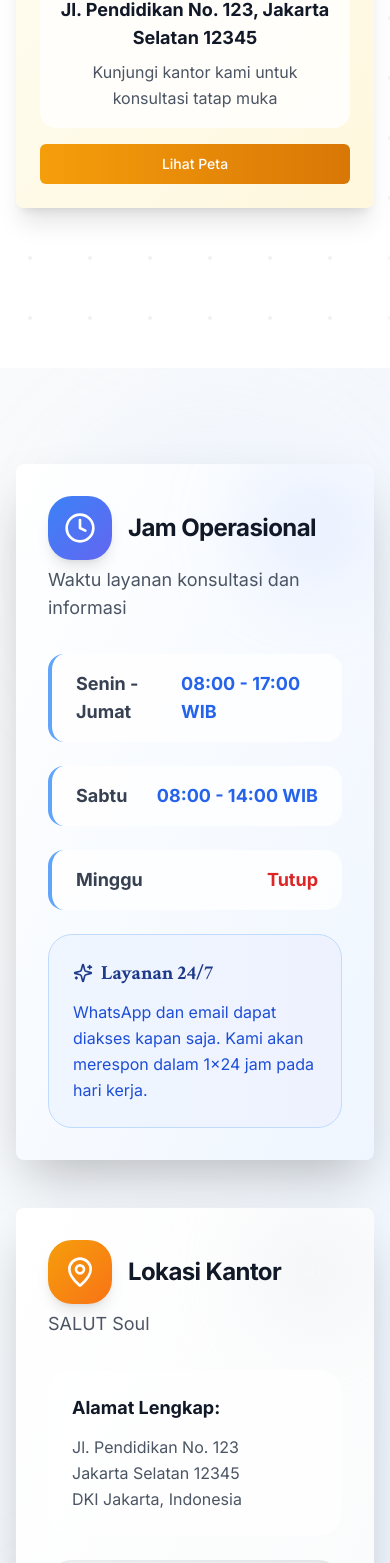
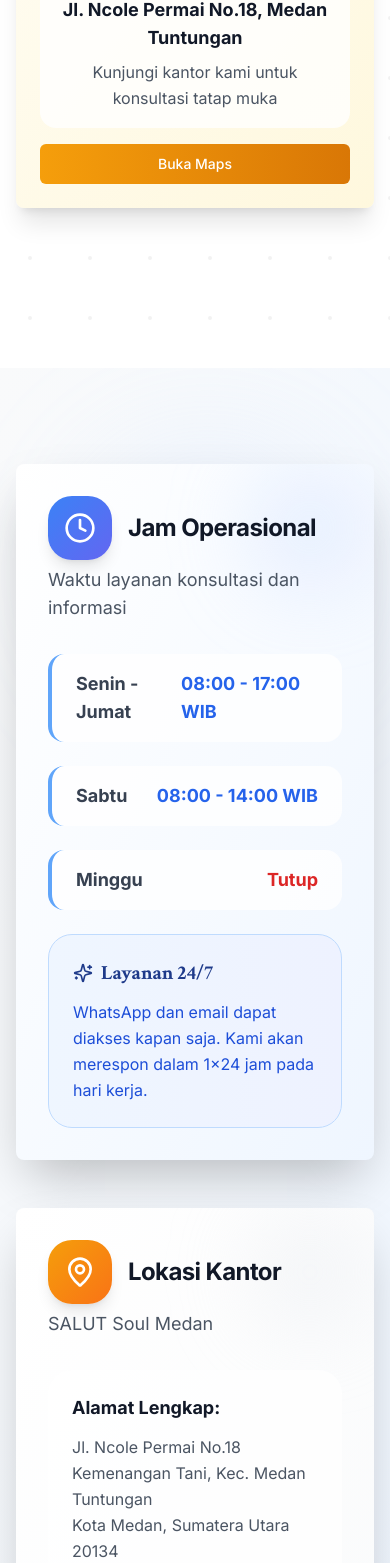
Before and after one commit to edi39z/salut-soul, a Next.js app: page /kontak in a window 390 px wide. Shown: the part 2313-3876 px from the top of the page. Built offline with nearby package versions, Linux system fonts and the light colour scheme.

Commit message:
add location

```diff
--- a/app/kontak/page.tsx
+++ b/app/kontak/page.tsx
@@ -2,7 +2,6 @@
 "use client"
 
 import type React from "react"
-
 import { useState } from "react"
 import { Navbar } from "@/components/ui/navbar"
 import { Footer } from "@/components/ui/footer"
@@ -161,10 +160,10 @@ export default function KontakPage() {
     {
       icon: MapPin,
       title: "Alamat",
-      content: "Jl. Pendidikan No. 123, Jakarta Selatan 12345",
+      content: "Jl. Ncole Permai No.18, Medan Tuntungan",
       description: "Kunjungi kantor kami untuk konsultasi tatap muka",
-      action: "#",
-      actionText: "Lihat Peta",
+      action: "https://maps.app.goo.gl/dUmmZ3b3CvDH35MP6",
+      actionText: "Buka Maps",
       color: "from-amber-500 to-amber-600",
       bgColor: "bg-gradient-to-br from-amber-50 to-amber-100",
     },
@@ -179,12 +178,10 @@ export default function KontakPage() {
         {/* Animated Background */}
         <div className="absolute inset-0">
           <div className="absolute inset-0 bg-gradient-to-br from-blue-50 via-indigo-50 to-purple-50"></div>
-
           {/* Geometric Patterns */}
           <div className="absolute top-20 left-10 w-72 h-72 bg-gradient-to-br from-blue-200/30 to-indigo-200/30 rounded-full blur-3xl animate-pulse"></div>
           <div className="absolute bottom-20 right-10 w-96 h-96 bg-gradient-to-br from-purple-200/30 to-pink-200/30 rounded-full blur-3xl animate-pulse delay-1000"></div>
           <div className="absolute top-1/2 left-1/2 transform -translate-x-1/2 -translate-y-1/2 w-64 h-64 bg-gradient-to-br from-indigo-200/20 to-purple-200/20 rounded-full blur-2xl animate-pulse delay-500"></div>
-
           {/* Floating Elements */}
           <div className="absolute top-32 right-1/4 animate-bounce delay-300">
             <div className="w-8 h-8 bg-gradient-to-br from-blue-400 to-indigo-500 rounded-lg rotate-45 opacity-60"></div>
@@ -193,7 +190,6 @@ export default function KontakPage() {
             <div className="w-6 h-6 bg-gradient-to-br from-purple-400 to-pink-500 rounded-full opacity-60"></div>
           </div>
         </div>
-
         <div className="container mx-auto px-4 relative z-10">
           <div className="max-w-5xl mx-auto text-center">
             <motion.div
@@ -207,7 +203,6 @@ export default function KontakPage() {
                 Hubungi Kami
               </Badge>
             </motion.div>
-
             <motion.h1
               initial={{ opacity: 0, y: 30 }}
               animate={{ opacity: 1, y: 0 }}
@@ -219,7 +214,6 @@ export default function KontakPage() {
                 Terhubung
               </span>
             </motion.h1>
-
             <motion.p
               initial={{ opacity: 0, y: 30 }}
               animate={{ opacity: 1, y: 0 }}
@@ -244,7 +238,6 @@ export default function KontakPage() {
             }}
           ></div>
         </div>
-
         <div className="container mx-auto px-4 relative z-10">
           <div className="max-w-6xl mx-auto">
             <div className="text-center mb-20">
@@ -259,7 +252,6 @@ export default function KontakPage() {
                 Pilih cara yang paling nyaman untuk Anda berkomunikasi dengan tim SALUT Soul
               </p>
             </div>
-
             <div className="grid grid-cols-1 md:grid-cols-2 lg:grid-cols-4 gap-8 mb-16">
               {contactInfo.map((info, index) => (
                 <Card
@@ -286,7 +278,7 @@ export default function KontakPage() {
                     >
                       <a
                         href={info.action}
-                        target={info.title === "WhatsApp" ? "_blank" : "_self"}
+                        target={info.title === "WhatsApp" || info.title === "Alamat" ? "_blank" : "_self"}
                         rel="noopener noreferrer"
                       >
                         {info.actionText}
@@ -305,7 +297,6 @@ export default function KontakPage() {
         {/* Background Elements */}
         <div className="absolute top-20 left-20 w-64 h-64 bg-gradient-to-br from-blue-200/20 to-indigo-200/20 rounded-full blur-3xl"></div>
         <div className="absolute bottom-20 right-20 w-80 h-80 bg-gradient-to-br from-purple-200/20 to-pink-200/20 rounded-full blur-3xl"></div>
-
         <div className="container mx-auto px-4 relative z-10">
           <div className="max-w-6xl mx-auto">
             <div className="grid grid-cols-1 lg:grid-cols-2 gap-12">
@@ -337,7 +328,6 @@ export default function KontakPage() {
                       <span className={`${schedule.color} font-bold text-lg`}>{schedule.time}</span>
                     </div>
                   ))}
-
                   <div className="mt-8 p-6 bg-gradient-to-r from-blue-50 to-indigo-50 rounded-2xl border border-blue-200">
                     <h4 className="font-bold text-blue-900 text-xl mb-3 flex items-center">
                       <Sparkles className="w-5 h-5 mr-2" />
@@ -360,37 +350,41 @@ export default function KontakPage() {
                     </div>
                     <span className="font-bold text-gray-900">Lokasi Kantor</span>
                   </CardTitle>
-                  <CardDescription className="text-gray-600 text-lg mt-2">SALUT Soul</CardDescription>
+                  <CardDescription className="text-gray-600 text-lg mt-2">SALUT Soul Medan</CardDescription>
                 </CardHeader>
                 <CardContent className="relative z-10 p-8 pt-0">
                   <div className="space-y-6">
                     <div className="bg-white/80 p-6 rounded-2xl">
                       <p className="font-bold text-gray-900 text-lg mb-3">Alamat Lengkap:</p>
                       <p className="text-gray-600 leading-relaxed">
-                        Jl. Pendidikan No. 123
+                        Jl. Ncole Permai No.18
                         <br />
-                        Jakarta Selatan 12345
+                        Kemenangan Tani, Kec. Medan Tuntungan
                         <br />
-                        DKI Jakarta, Indonesia
+                        Kota Medan, Sumatera Utara 20134
                       </p>
                     </div>
-
                     {/* Map Placeholder */}
-                    <div className="w-full h-64 bg-gradient-to-br from-gray-100 to-gray-200 rounded-2xl flex items-center justify-center shadow-inner">
+                    <div
+                      className="w-full h-64 bg-gradient-to-br from-gray-100 to-gray-200 rounded-2xl flex items-center justify-center shadow-inner cursor-pointer hover:shadow-lg transition-shadow duration-300"
+                      onClick={() => window.open("https://maps.app.goo.gl/dUmmZ3b3CvDH35MP6", "_blank")}
+                    >
                       <div className="text-center">
                         <div className="w-20 h-20 bg-gradient-to-br from-amber-500 to-orange-500 rounded-2xl flex items-center justify-center mx-auto mb-4 shadow-lg">
                           <MapPin className="w-10 h-10 text-white" />
                         </div>
-                        <p className="text-gray-600 font-semibold text-lg mb-2">Google Maps</p>
+                        <p className="text-gray-600 font-semibold text-lg mb-2">Klik untuk membuka Google Maps</p>
                         <p className="text-sm text-gray-500">
-                          Peta lokasi akan ditampilkan di sini
+                          Jl. Ncole Permai No.18
                           <br />
-                          untuk memudahkan navigasi
+                          Medan Tuntungan, Medan
                         </p>
                       </div>
                     </div>
-
-                    <Button className="w-full bg-gradient-to-r from-amber-500 to-orange-500 hover:from-amber-600 hover:to-orange-600 text-white shadow-lg hover:shadow-xl transition-all duration-300">
+                    <Button
+                      className="w-full bg-gradient-to-r from-amber-500 to-orange-500 hover:from-amber-600 hover:to-orange-600 text-white shadow-lg hover:shadow-xl transition-all duration-300"
+                      onClick={() => window.open("https://maps.app.goo.gl/dUmmZ3b3CvDH35MP6", "_blank")}
+                    >
                       <MapPin className="w-4 h-4 mr-2" />
                       Buka di Google Maps
                     </Button>
@@ -418,7 +412,6 @@ export default function KontakPage() {
                 Punya pertanyaan? Kirim pesan kepada kami dan tim akan segera merespon
               </p>
             </div>
-
             <Card className="border-0 shadow-2xl bg-gradient-to-br from-white to-purple-50 overflow-hidden">
               <CardContent className="p-12">
                 <form onSubmit={handleSubmit} className="space-y-8">
@@ -427,30 +420,65 @@ export default function KontakPage() {
                       <Label htmlFor="name" className="block text-lg font-semibold text-gray-700 mb-3">
                         Nama Lengkap *
                       </Label>
-                      <Input type="text" id="name" name="name" />
+                      <Input
+                        type="text"
+                        id="name"
+                        name="name"
+                        value={formData.name}
+                        onChange={handleInputChange}
+                        className={errors.name ? "border-red-500" : ""}
+                      />
+                      {errors.name && <p className="text-red-500 text-sm mt-1">{errors.name}</p>}
                     </div>
                     <div>
                       <Label htmlFor="email" className="block text-lg font-semibold text-gray-700 mb-3">
                         Email *
                       </Label>
-                      <Input type="email" id="email" name="email" />
+                      <Input
+                        type="email"
+                        id="email"
+                        name="email"
+                        value={formData.email}
+                        onChange={handleInputChange}
+                        className={errors.email ? "border-red-500" : ""}
+                      />
+                      {errors.email && <p className="text-red-500 text-sm mt-1">{errors.email}</p>}
                     </div>
+                  </div>
+                  <div className="grid grid-cols-1 md:grid-cols-2 gap-8">
                     <div>
                       <Label htmlFor="phone" className="block text-lg font-semibold text-gray-700 mb-3">
                         Nomor HP *
                       </Label>
-                      <Input type="text" id="phone" name="phone" />
+                      <Input
+                        type="text"
+                        id="phone"
+                        name="phone"
+                        value={formData.phone}
+                        onChange={handleInputChange}
+                        className={errors.phone ? "border-red-500" : ""}
+                      />
+                      {errors.phone && <p className="text-red-500 text-sm mt-1">{errors.phone}</p>}
                     </div>
                     <div>
                       <Label htmlFor="message" className="block text-lg font-semibold text-gray-700 mb-3">
                         Pesan *
                       </Label>
-                      <Textarea id="message" name="message" rows={4} />
+                      <Textarea
+                        id="message"
+                        name="message"
+                        rows={4}
+                        value={formData.message}
+                        onChange={handleInputChange}
+                        className={errors.message ? "border-red-500" : ""}
+                      />
+                      {errors.message && <p className="text-red-500 text-sm mt-1">{errors.message}</p>}
                     </div>
                   </div>
                   <Button
                     type="submit"
-                    className="w-full bg-gradient-to-r from-blue-500 to-indigo-500 text-white shadow-lg hover:shadow-xl transition-all duration-300"
+                    disabled={isSubmitting}
+                    className="w-full bg-gradient-to-r from-blue-500 to-indigo-500 text-white shadow-lg hover:shadow-xl transition-all duration-300 disabled:opacity-50"
                   >
                     {isSubmitting ? (
                       <div className="flex items-center justify-center">
--- a/app/tentang/page.tsx
+++ b/app/tentang/page.tsx
@@ -27,12 +27,10 @@ export default function TentangPage() {
         {/* Animated Background */}
         <div className="absolute inset-0">
           <div className="absolute inset-0 bg-gradient-to-br from-amber-50 via-orange-50 to-red-50"></div>
-
           {/* Geometric Patterns */}
           <div className="absolute top-20 left-10 w-72 h-72 bg-gradient-to-br from-amber-200/30 to-orange-200/30 rounded-full blur-3xl animate-pulse"></div>
           <div className="absolute bottom-20 right-10 w-96 h-96 bg-gradient-to-br from-orange-200/30 to-red-200/30 rounded-full blur-3xl animate-pulse delay-1000"></div>
           <div className="absolute top-1/2 left-1/2 transform -translate-x-1/2 -translate-y-1/2 w-64 h-64 bg-gradient-to-br from-yellow-200/20 to-amber-200/20 rounded-full blur-2xl animate-pulse delay-500"></div>
-
           {/* Floating Elements */}
           <div className="absolute top-32 right-1/4 animate-bounce delay-300">
             <div className="w-8 h-8 bg-gradient-to-br from-amber-400 to-orange-500 rounded-lg rotate-45 opacity-60"></div>
@@ -41,8 +39,7 @@ export default function TentangPage() {
             <div className="w-6 h-6 bg-gradient-to-br from-orange-400 to-red-500 rounded-full opacity-60"></div>
           </div>
         </div>
-
-        <div className="container-academic relative z-10">
+        <div className="container mx-auto px-4 relative z-10">
           <div className="max-w-5xl mx-auto text-center">
             <motion.div
               initial={{ opacity: 0, y: 30 }}
@@ -55,7 +52,6 @@ export default function TentangPage() {
                 Tentang Kami
               </Badge>
             </motion.div>
-
             <motion.h1
               initial={{ opacity: 0, y: 30 }}
               animate={{ opacity: 1, y: 0 }}
@@ -67,7 +63,6 @@ export default function TentangPage() {
                 SALUT Soul
               </span>
             </motion.h1>
-
             <motion.p
               initial={{ opacity: 0, y: 30 }}
               animate={{ opacity: 1, y: 0 }}
@@ -92,8 +87,7 @@ export default function TentangPage() {
               }}
             ></div>
           </div>
-
-          <div className="container-academic relative z-10">
+          <div className="container mx-auto px-4 relative z-10">
             <div className="max-w-6xl mx-auto">
               <div className="text-center mb-16">
                 <Badge className="inline-flex items-center px-4 py-2 bg-blue-100 text-blue-800 text-sm font-medium rounded-full mb-6">
@@ -104,7 +98,6 @@ export default function TentangPage() {
                   Apa itu <span className="text-blue-600">Universitas Terbuka?</span>
                 </h2>
               </div>
-
               <div className="grid grid-cols-1 lg:grid-cols-2 gap-12 items-center">
                 <div className="space-y-6">
                   <div className="prose prose-lg max-w-none text-gray-600">
@@ -119,7 +112,6 @@ export default function TentangPage() {
                     </p>
                   </div>
                 </div>
-
                 <div className="grid grid-cols-2 gap-6">
                   {[
                     { icon: Users, title: "600,000+", desc: "Mahasiswa Aktif", color: "from-blue-500 to-blue-600" },
@@ -153,8 +145,7 @@ export default function TentangPage() {
           {/* Background Elements */}
           <div className="absolute top-20 left-20 w-64 h-64 bg-gradient-to-br from-blue-200/20 to-indigo-200/20 rounded-full blur-3xl"></div>
           <div className="absolute bottom-20 right-20 w-80 h-80 bg-gradient-to-br from-indigo-200/20 to-purple-200/20 rounded-full blur-3xl"></div>
-
-          <div className="container-academic relative z-10">
+          <div className="container mx-auto px-4 relative z-10">
             <div className="max-w-4xl mx-auto text-center">
               <Badge className="inline-flex items-center px-4 py-2 bg-gradient-to-r from-blue-100 to-indigo-100 text-blue-800 text-sm font-medium rounded-full mb-8">
                 <Target className="w-4 h-4 mr-2" />
@@ -183,7 +174,7 @@ export default function TentangPage() {
       {/* About SALUT Soul Section */}
       <AnimatedSection>
         <section className="py-20 bg-white relative overflow-hidden">
-          <div className="container-academic relative z-10">
+          <div className="container mx-auto px-4 relative z-10">
             <div className="max-w-4xl mx-auto text-center">
               <Badge className="inline-flex items-center px-4 py-2 bg-gradient-to-r from-amber-100 to-orange-100 text-amber-800 text-sm font-medium rounded-full mb-8">
                 <Star className="w-4 h-4 mr-2" />
@@ -211,14 +202,13 @@ export default function TentangPage() {
       {/* Vision Mission Section */}
       <AnimatedSection>
         <section className="py-20 bg-gradient-to-br from-slate-50 to-gray-100 relative overflow-hidden">
-          <div className="container-academic relative z-10">
+          <div className="container mx-auto px-4 relative z-10">
             <div className="max-w-6xl mx-auto">
               <div className="text-center mb-16">
                 <h2 className={cn("text-4xl md:text-5xl font-bold text-gray-900 mb-6", fontHeading.className)}>
                   Visi & <span className="text-emerald-600">Misi SALUT Soul</span>
                 </h2>
               </div>
-
               <div className="grid grid-cols-1 lg:grid-cols-2 gap-8">
                 <Card className="border-0 shadow-2xl hover:shadow-3xl transition-all duration-500 transform hover:-translate-y-2 bg-gradient-to-br from-amber-50 to-orange-50 overflow-hidden relative">
                   <div className="absolute top-0 right-0 w-32 h-32 bg-gradient-to-br from-amber-200/30 to-orange-200/30 rounded-full blur-2xl"></div>
@@ -238,7 +228,6 @@ export default function TentangPage() {
                     </p>
                   </CardContent>
                 </Card>
-
                 <Card className="border-0 shadow-2xl hover:shadow-3xl transition-all duration-500 transform hover:-translate-y-2 bg-gradient-to-br from-emerald-50 to-teal-50 overflow-hidden relative">
                   <div className="absolute top-0 right-0 w-32 h-32 bg-gradient-to-br from-emerald-200/30 to-teal-200/30 rounded-full blur-2xl"></div>
                   <CardHeader className="relative z-10 pb-6">
@@ -280,8 +269,7 @@ export default function TentangPage() {
             <div className="absolute bottom-20 right-20 w-48 h-48 border border-white/10 rounded-full"></div>
             <div className="absolute top-1/2 left-1/2 transform -translate-x-1/2 -translate-y-1/2 w-96 h-96 border border-white/5 rounded-full"></div>
           </div>
-
-          <div className="container-academic relative z-10">
+          <div className="container mx-auto px-4 relative z-10">
             <div className="max-w-7xl mx-auto">
               <div className="text-center mb-16">
                 <h2 className={cn("text-4xl md:text-5xl font-bold text-white mb-4", fontHeading.className)}>
@@ -289,7 +277,6 @@ export default function TentangPage() {
                 </h2>
                 <div className="w-24 h-1 bg-gradient-to-r from-amber-400 to-orange-500 mx-auto rounded-full"></div>
               </div>
-
               <Card className="border-0 shadow-2xl bg-white overflow-hidden">
                 <CardContent className="p-0">
                   <div className="grid grid-cols-1 lg:grid-cols-5">
@@ -310,14 +297,12 @@ export default function TentangPage() {
                         </div>
                       </div>
                     </div>
-
                     {/* Content Section */}
                     <div className="lg:col-span-3 p-12 bg-gradient-to-br from-white to-gray-50">
                       <div className="h-full flex flex-col justify-center">
                         <div className="mb-8">
                           <Quote className="w-16 h-16 text-amber-500 opacity-60" />
                         </div>
-
                         <blockquote className="text-2xl md:text-3xl text-gray-800 leading-relaxed font-medium mb-8 relative">
                           <span className="text-6xl text-amber-500 absolute -top-6 -left-4 font-serif opacity-30">
                             "
@@ -328,7 +313,6 @@ export default function TentangPage() {
                             membantu Anda meraih impian pendidikan tinggi yang berkualitas dan terjangkau.
                           </span>
                         </blockquote>
-
                         <div className="bg-amber-50 border-l-4 border-amber-400 p-6 mb-8 rounded-r-lg">
                           <p className="text-lg text-gray-700 italic">
                             "Mari bersama-sama membangun masa depan yang lebih cerah melalui pendidikan yang berkualitas
@@ -348,7 +332,7 @@ export default function TentangPage() {
       {/* Location Section */}
       <AnimatedSection>
         <section className="py-20 bg-gradient-to-br from-gray-50 to-blue-50 relative overflow-hidden">
-          <div className="container-academic relative z-10">
+          <div className="container mx-auto px-4 relative z-10">
             <div className="max-w-6xl mx-auto">
               <div className="text-center mb-16">
                 <Badge className="inline-flex items-center px-4 py-2 bg-gradient-to-r from-blue-100 to-indigo-100 text-blue-800 text-sm font-medium rounded-full mb-6">
@@ -359,7 +343,6 @@ export default function TentangPage() {
                   Kunjungi <span className="text-blue-600">Kantor Kami</span>
                 </h2>
               </div>
-
               <div className="grid grid-cols-1 lg:grid-cols-2 gap-8">
                 <Card className="border-0 shadow-xl hover:shadow-2xl transition-all duration-500 transform hover:-translate-y-2 bg-gradient-to-br from-white to-blue-50 overflow-hidden relative">
                   <div className="absolute top-0 right-0 w-32 h-32 bg-gradient-to-br from-blue-200/30 to-indigo-200/30 rounded-full blur-2xl"></div>
@@ -376,17 +359,16 @@ export default function TentangPage() {
                       <div className="flex items-start space-x-4 p-4 bg-white/60 rounded-xl">
                         <MapPin className="w-5 h-5 text-blue-500 mt-1 flex-shrink-0" />
                         <div>
-                          <p className="font-bold text-gray-900 text-lg">SALUT Soul Jakarta</p>
+                          <p className="font-bold text-gray-900 text-lg">SALUT Soul Medan</p>
                           <p className="text-gray-600">
-                            Jl. Pendidikan No. 123
+                            Jl. Ncole Permai No.18
                             <br />
-                            Jakarta Selatan 12345
+                            Kemenangan Tani, Kec. Medan Tuntungan
                             <br />
-                            DKI Jakarta, Indonesia
+                            Kota Medan, Sumatera Utara 20134
                           </p>
                         </div>
                       </div>
-
                       <div className="flex items-center space-x-4 p-4 bg-white/60 rounded-xl">
                         <Phone className="w-5 h-5 text-emerald-500 flex-shrink-0" />
                         <div>
@@ -394,7 +376,6 @@ export default function TentangPage() {
                           <p className="text-gray-600">+62 812-3456-7890</p>
                         </div>
                       </div>
-
                       <div className="flex items-center space-x-4 p-4 bg-white/60 rounded-xl">
                         <Mail className="w-5 h-5 text-amber-500 flex-shrink-0" />
                         <div>
@@ -402,7 +383,6 @@ export default function TentangPage() {
                           <p className="text-gray-600">info@salutsoul.ac.id</p>
                         </div>
                       </div>
-
                       <div className="flex items-start space-x-4 p-4 bg-white/60 rounded-xl">
                         <Clock className="w-5 h-5 text-purple-500 mt-1 flex-shrink-0" />
                         <div>
@@ -417,23 +397,25 @@ export default function TentangPage() {
                     </div>
                   </CardContent>
                 </Card>
-
                 <Card className="border-0 shadow-xl hover:shadow-2xl transition-all duration-500 transform hover:-translate-y-2 bg-gradient-to-br from-white to-gray-50 overflow-hidden relative">
                   <div className="absolute top-0 right-0 w-32 h-32 bg-gradient-to-br from-gray-200/30 to-slate-200/30 rounded-full blur-2xl"></div>
                   <CardHeader className="relative z-10">
                     <CardTitle className="text-2xl">Peta Lokasi</CardTitle>
                   </CardHeader>
                   <CardContent className="relative z-10">
-                    <div className="w-full h-80 bg-gradient-to-br from-gray-100 to-gray-200 rounded-2xl flex items-center justify-center shadow-inner">
+                    <div
+                      className="w-full h-80 bg-gradient-to-br from-gray-100 to-gray-200 rounded-2xl flex items-center justify-center shadow-inner cursor-pointer hover:shadow-lg transition-shadow duration-300"
+                      onClick={() => window.open("https://maps.app.goo.gl/dUmmZ3b3CvDH35MP6", "_blank")}
+                    >
                       <div className="text-center">
                         <div className="w-20 h-20 bg-gradient-to-br from-blue-500 to-indigo-500 rounded-2xl flex items-center justify-center mx-auto mb-4 shadow-lg">
                           <MapPin className="w-10 h-10 text-white" />
                         </div>
-                        <p className="text-gray-600 font-semibold text-lg mb-2">Google Maps</p>
+                        <p className="text-gray-600 font-semibold text-lg mb-2">Klik untuk membuka Google Maps</p>
                         <p className="text-sm text-gray-500">
-                          Peta lokasi akan ditampilkan di sini
+                          Jl. Ncole Permai No.18
                           <br />
-                          untuk memudahkan navigasi
+                          Medan Tuntungan, Medan
                         </p>
                       </div>
                     </div>
```
Also changed, not shown: components/ui/footer.tsx (+14 -10 lines).
